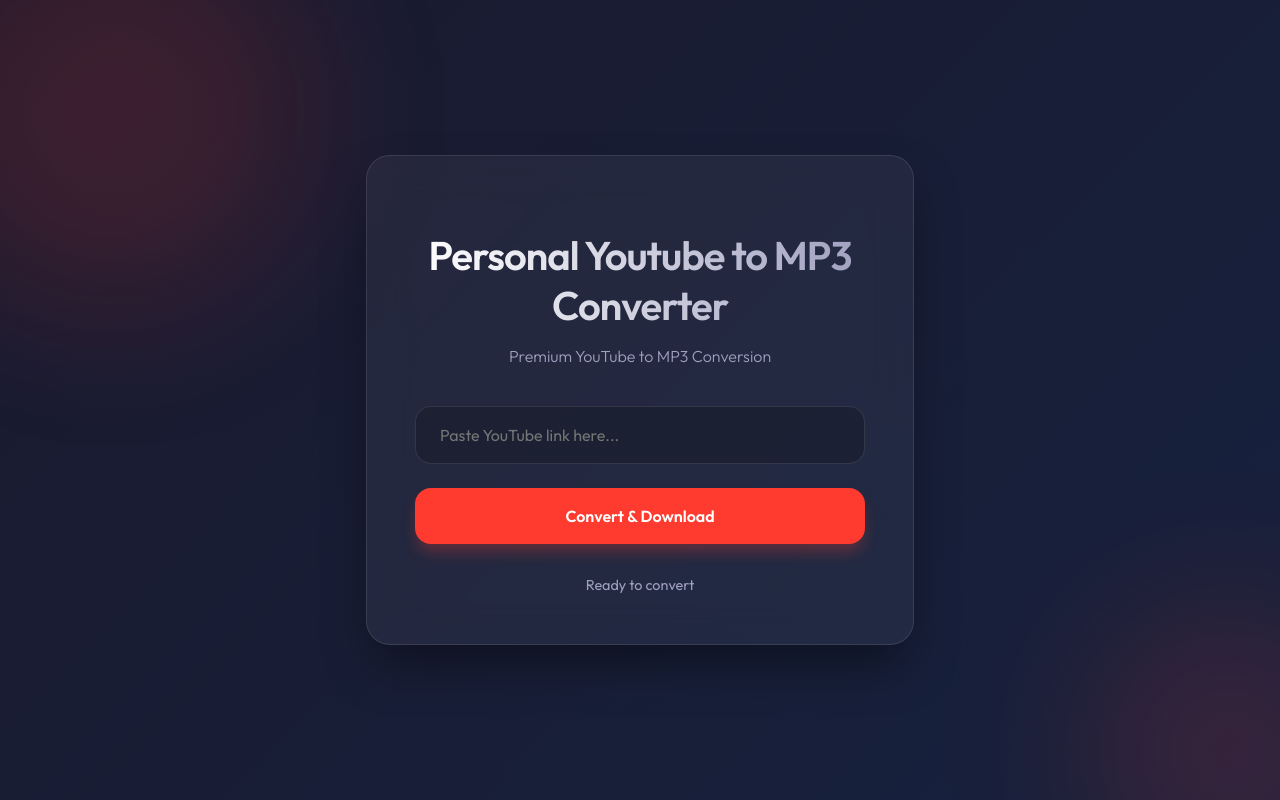
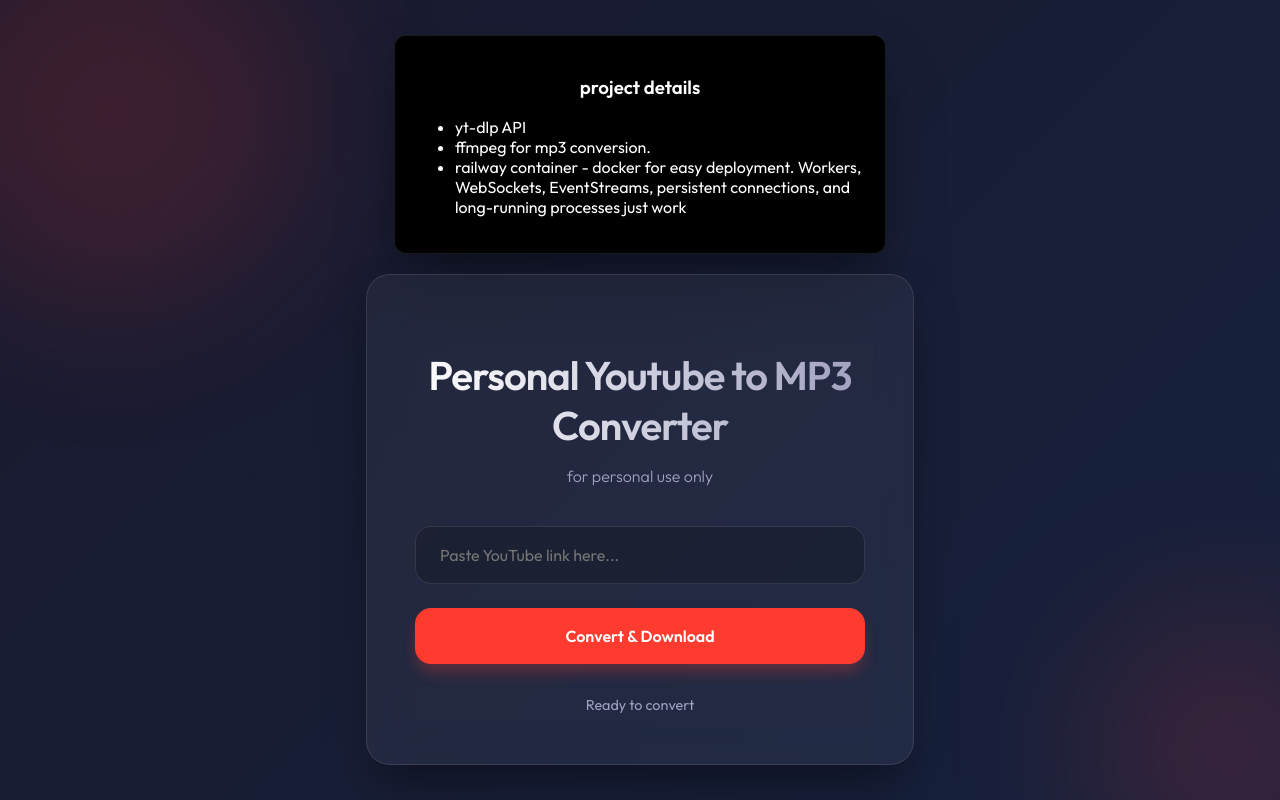
Before and after one commit to savannm/YoutubeMp3_converter, a website: page client/index.html in a window 1280 px wide. Drawn offline with Linux system fonts and the light colour scheme.

Commit message:
added project details

```diff
--- a/client/index.html
+++ b/client/index.html
@@ -199,11 +199,20 @@
         <div class="blob blob-1"></div>
         <div class="blob blob-2"></div>
     </div>
-
+    <div
+        style="display: flex; flex:1; flex-direction: column; justify-content: center; align-items: center; gap: 20px;">
+        <div class="card" style="background: #000;position: relative;padding: 20px; border-radius: 12px;">
+            <h3>project details</h3>
+            <ul style="text-align: left;">
+                <li>yt-dlp API</li>
+                <li>ffmpeg for mp3 conversion.</li>
+                <li>railway container - docker for easy deployment. Workers, WebSockets, EventStreams, persistent
+                    connections, and long-running processes just work</li>
+            </ul>
+        </div>
         <div class="card">
             <h1>Personal Youtube to MP3 Converter</h1>
-        <p>Premium YouTube to MP3 Conversion</p>
-
+            <p>for personal use only</p>
             <div class="input-group">
                 <input type="text" id="urlInput" placeholder="Paste YouTube link here..." autocomplete="off">
             </div>
@@ -217,7 +226,7 @@
                 <span id="statusText">Ready to convert</span>
             </div>
         </div>
-
+    </div>
     <script>
         function downloadAudio() {
             const url = document.getElementById('urlInput').value;
```
Also changed, not shown: cookies.txt (+6 -3 lines). Lines whose indentation alone changed are shown as unchanged.
